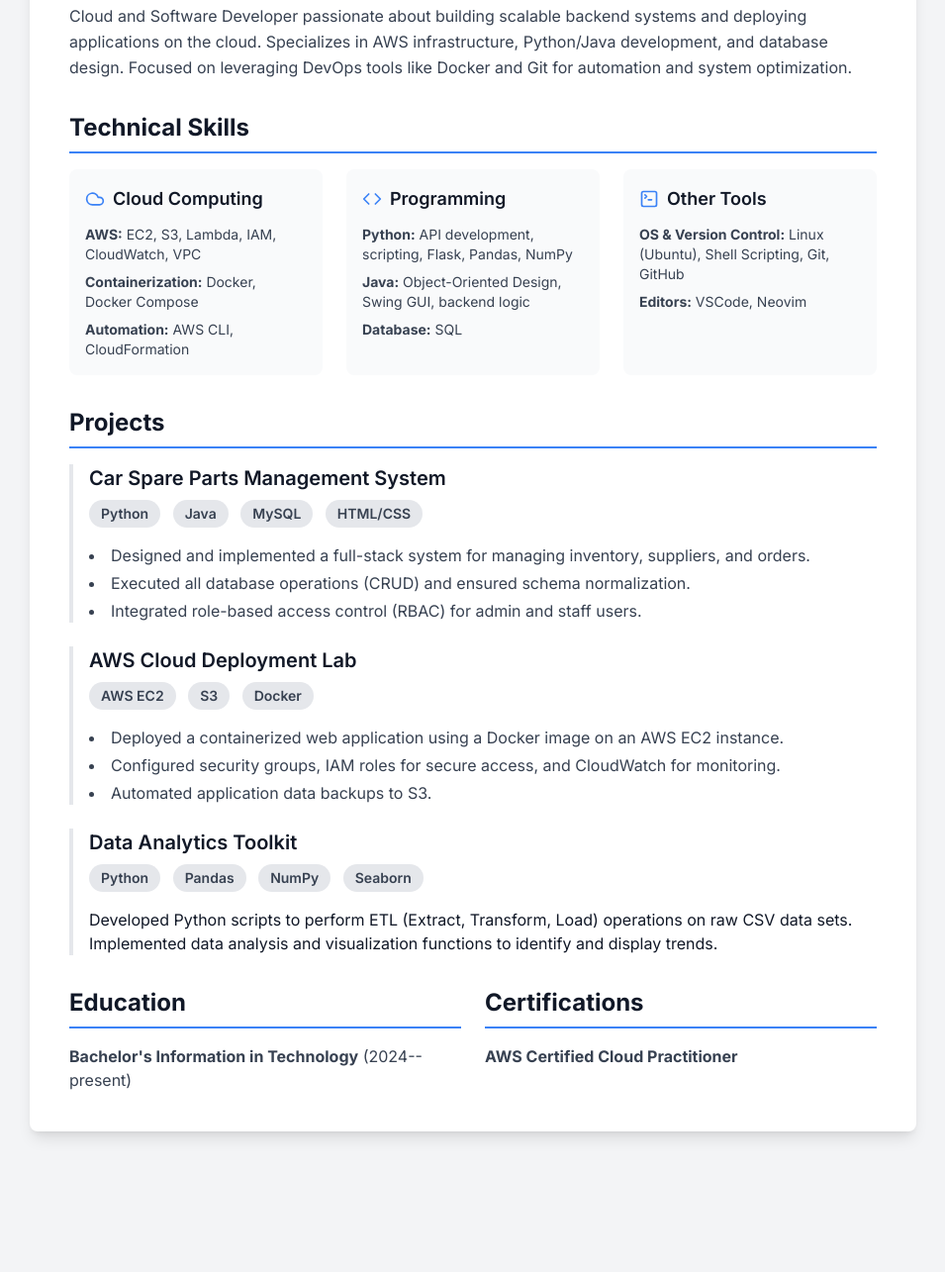
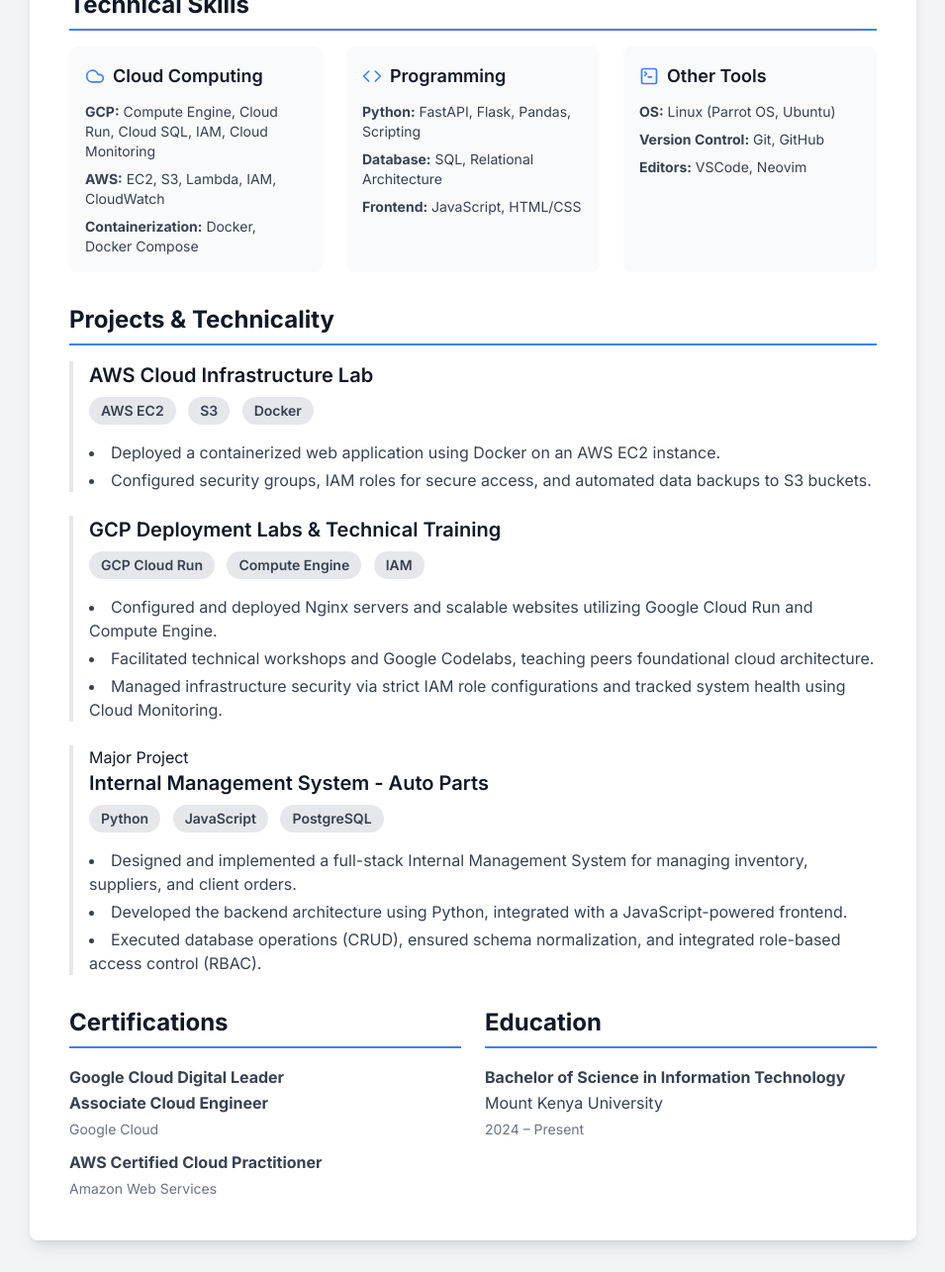
Before and after one commit to DanielRein-1/Web-UI, a plain HTML site: page index.html in a window 1280 px wide. Shown: the part 463-1748 px from the top of the page at 99% size, without its empty margins (162-1117 px from the left). Before the commit the page ends 1638 px from the top, so only its background shows below. Drawn offline with nearby package versions, Linux system fonts and the light colour scheme.

Commit message:
Update CV

```diff
--- a/index.html
+++ b/index.html
@@ -4,9 +4,7 @@
     <meta charset="UTF-8">
     <meta name="viewport" content="width=device-width, initial-scale=1.0">
     <title>Daniel Rein - Cloud & Software Developer</title>
-    <!-- Import Tailwind CSS -->
     <script src="https://cdn.tailwindcss.com"></script>
-    <!-- Import Lucide icons -->
     <script src="https://unpkg.com/lucide@latest"></script>
 
     <style>
@@ -28,7 +26,6 @@
             }
         }
     </style>
-    <!-- Fallback for Inter font -->
     <link rel="preconnect" href="https://fonts.googleapis.com">
     <link rel="preconnect" href="https://fonts.gstatic.com" crossorigin>
     <link href="https://fonts.googleapis.com/css2?family=Inter:wght@400;500;600;700&display=swap" rel="stylesheet">
@@ -37,133 +34,136 @@
 
     <main class="max-w-4xl mx-auto bg-white dark:bg-gray-800 rounded-lg shadow-lg p-6 sm:p-10 print-shadow-none">
 
-        <!-- Header Section -->
-        <header class="flex flex-col sm:flex-row justify-between items-start sm:items-center mb-8">
-            <div>
-               <div class="relative w-48 h-48 sm:w-64 sm:h-64 rounded-full overflow-hidden border-4 border-blue-400 mb-4 sm:mb-0 sm:mr-6">
-    <img src="Dan.jpeg" alt="Daniel Rein" class="absolute inset-0 w-full h-full object-cover">
-</div>
-<h1 class="text-4xl sm:text-5xl font-bold text-blue-600 dark:text-blue-400">Daniel Rein</h1> </div>
-            <div class="mt-4 sm:mt-0 text-sm sm:text-right space-y-1">
-                <a href="mailto:daniellrein8@gmail.com" class="flex items-center text-gray-700 dark:text-gray-300 hover:text-blue-600 dark:hover:text-blue-400">
-                    <i data-lucide="mail" class="w-4 h-4 mr-2"></i>
+        <header class="flex flex-col sm:flex-row justify-between items-center sm:items-end border-b-2 border-gray-200 dark:border-gray-700 pb-6 mb-8">
+            <div class="flex flex-col sm:flex-row items-center sm:items-center text-center sm:text-left">
+                <div class="relative w-32 h-32 rounded-full overflow-hidden border-4 border-blue-400 mb-4 sm:mb-0 sm:mr-6 shrink-0">
+                    <img src="Dan.jpeg" alt="Daniel Rein" class="absolute inset-0 w-full h-full object-cover">
+                </div>
+                <div>
+                    <h1 class="text-4xl sm:text-5xl font-bold text-blue-600 dark:text-blue-400">Daniel Rein</h1>
+                    <p class="text-lg text-gray-600 dark:text-gray-400 mt-1 font-medium">Cloud & Software Developer</p>
+                </div>
+            </div>
+            <div class="mt-4 sm:mt-0 text-sm flex flex-col space-y-2">
+                <a href="mailto:daniellrein8@gmail.com" class="flex items-center text-gray-700 dark:text-gray-300 hover:text-blue-600 dark:hover:text-blue-400 transition-colors">
+                    <i data-lucide="mail" class="w-5 h-5 mr-2 text-blue-500"></i>
                     <span>daniellrein8@gmail.com</span>
                 </a>
-                <a href="https://github.com/DanielRein-1" target="_blank" rel="noopener noreferrer" class="flex items-center text-gray-700 dark:text-gray-300 hover:text-blue-600 dark:hover:text-blue-400">
-                    <i data-lucide="github" class="w-4 h-4 mr-2"></i>
+                <a href="https://github.com/DanielRein-1" target="_blank" rel="noopener noreferrer" class="flex items-center text-gray-700 dark:text-gray-300 hover:text-blue-600 dark:hover:text-blue-400 transition-colors">
+                    <i data-lucide="github" class="w-5 h-5 mr-2 text-gray-800 dark:text-gray-300"></i>
                     <span>github.com/DanielRein-1</span>
                 </a>
             </div>
         </header>
 
-        <!-- Professional Summary -->
         <section class="mb-8">
-            <h2 class="text-2xl font-bold border-b-2 border-blue-500 pb-2 mb-4">Professional Journey</h2>
+            <h2 class="text-2xl font-bold border-b-2 border-blue-500 pb-2 mb-4">Professional Profile</h2>
             <p class="text-base leading-relaxed text-gray-700 dark:text-gray-300">
-                Cloud and Software Developer passionate about building scalable backend systems and deploying applications on the cloud. Specializes in AWS infrastructure, Python/Java development, and database design. Focused on leveraging DevOps tools like Docker and Git for automation and system optimization.
+                DevOps professional and Software Developer passionate about building scalable backend systems and deploying applications on the cloud. Specializes in multi-cloud infrastructure (AWS, GCP), Python development, and database architecture. Proven experience in technical leadership, facilitating developer communities, and leveraging automation tools to optimize system performance.
             </p>
         </section>
 
-        <!-- Technical Skills -->
         <section class="mb-8">
             <h2 class="text-2xl font-bold border-b-2 border-blue-500 pb-2 mb-4">Technical Skills</h2>
             <div class="grid grid-cols-1 md:grid-cols-3 gap-6">
-                <!-- Cloud Computing -->
                 <div class="bg-gray-50 dark:bg-gray-700 p-4 rounded-lg">
                     <h3 class="text-lg font-semibold mb-3 flex items-center"><i data-lucide="cloud" class="w-5 h-5 mr-2 text-blue-500"></i>Cloud Computing</h3>
                     <ul class="space-y-2 text-sm text-gray-700 dark:text-gray-300">
-                        <li><strong>AWS:</strong> EC2, S3, Lambda, IAM, CloudWatch, VPC</li>
+                        <li><strong>GCP:</strong> Compute Engine, Cloud Run, Cloud SQL, IAM, Cloud Monitoring</li>
+                        <li><strong>AWS:</strong> EC2, S3, Lambda, IAM, CloudWatch</li>
                         <li><strong>Containerization:</strong> Docker, Docker Compose</li>
-                        <li><strong>Automation:</strong> AWS CLI, CloudFormation </li>
                     </ul>
                 </div>
-                <!-- Programming -->
                 <div class="bg-gray-50 dark:bg-gray-700 p-4 rounded-lg">
                     <h3 class="text-lg font-semibold mb-3 flex items-center"><i data-lucide="code" class="w-5 h-5 mr-2 text-blue-500"></i>Programming</h3>
                     <ul class="space-y-2 text-sm text-gray-700 dark:text-gray-300">
-                        <li><strong>Python:</strong> API development, scripting, Flask, Pandas, NumPy</li>
-                        <li><strong>Java:</strong> Object-Oriented Design, Swing GUI, backend logic</li>
-                        <li><strong>Database:</strong> SQL </li>
+                        <li><strong>Python:</strong> FastAPI, Flask, Pandas, Scripting</li>
+                        <li><strong>Database:</strong> SQL, Relational Architecture</li>
+                        <li><strong>Frontend:</strong> JavaScript, HTML/CSS</li>
                     </ul>
                 </div>
-                <!-- Other Tools -->
                 <div class="bg-gray-50 dark:bg-gray-700 p-4 rounded-lg">
                     <h3 class="text-lg font-semibold mb-3 flex items-center"><i data-lucide="terminal-square" class="w-5 h-5 mr-2 text-blue-500"></i>Other Tools</h3>
                     <ul class="space-y-2 text-sm text-gray-700 dark:text-gray-300">
-                        <li><strong>OS & Version Control:</strong> Linux (Ubuntu), Shell Scripting, Git, GitHub</li>
+                        <li><strong>OS:</strong> Linux (Parrot OS, Ubuntu)</li>
+                        <li><strong>Version Control:</strong> Git, GitHub</li>
                         <li><strong>Editors:</strong> VSCode, Neovim</li>
                     </ul>
                 </div>
             </div>
         </section>
 
-        <!-- Projects -->
         <section class="mb-8">
-            <h2 class="text-2xl font-bold border-b-2 border-blue-500 pb-2 mb-4">Projects</h2>
+            <h2 class="text-2xl font-bold border-b-2 border-blue-500 pb-2 mb-4">Projects & Technicality </h2>
             <div class="space-y-6">
-                <!-- Project 1 -->
+
                 <div class="border-l-4 border-gray-200 dark:border-gray-700 pl-4">
-                    <h3 class="text-xl font-semibold">Car Spare Parts Management System</h3>
-                    <div class="my-2">
-                        <span class="inline-block bg-gray-200 dark:bg-gray-600 rounded-full px-3 py-1 text-sm font-semibold text-gray-700 dark:text-gray-200 mr-2 mb-2">Python</span>
-                        <span class="inline-block bg-gray-200 dark:bg-gray-600 rounded-full px-3 py-1 text-sm font-semibold text-gray-700 dark:text-gray-200 mr-2 mb-2">Java</span>
-                        <span class="inline-block bg-gray-200 dark:bg-gray-600 rounded-full px-3 py-1 text-sm font-semibold text-gray-700 dark:text-gray-200 mr-2 mb-2">MySQL</span>
-                        <span class="inline-block bg-gray-200 dark:bg-gray-600 rounded-full px-3 py-1 text-sm font-semibold text-gray-700 dark:text-gray-200 mr-2 mb-2">HTML/CSS</span>
-                    </div>
-                    <ul class="list-disc list-inside text-gray-700 dark:text-gray-300 space-y-1">
-                        <li>Designed and implemented a full-stack system for managing inventory, suppliers, and orders.</li>
-                        <li>Executed all database operations (CRUD) and ensured schema normalization.</li>
-                        <li>Integrated role-based access control (RBAC) for admin and staff users.</li>
-                    </ul>
-                </div>
-
-                <!-- Project 2 -->
-                <div class="border-l-4 border-gray-200 dark:border-gray-700 pl-4">
-                    <h3 class="text-xl font-semibold">AWS Cloud Deployment Lab</h3>
+                    <h3 class="text-xl font-semibold">AWS Cloud Infrastructure Lab</h3>
                     <div class="my-2">
                         <span class="inline-block bg-gray-200 dark:bg-gray-600 rounded-full px-3 py-1 text-sm font-semibold text-gray-700 dark:text-gray-200 mr-2 mb-2">AWS EC2</span>
                         <span class="inline-block bg-gray-200 dark:bg-gray-600 rounded-full px-3 py-1 text-sm font-semibold text-gray-700 dark:text-gray-200 mr-2 mb-2">S3</span>
                         <span class="inline-block bg-gray-200 dark:bg-gray-600 rounded-full px-3 py-1 text-sm font-semibold text-gray-700 dark:text-gray-200 mr-2 mb-2">Docker</span>
                     </div>
                     <ul class="list-disc list-inside text-gray-700 dark:text-gray-300 space-y-1">
-                        <li>Deployed a containerized web application using a Docker image on an AWS EC2 instance.</li>
-                        <li>Configured security groups, IAM roles for secure access, and CloudWatch for monitoring.</li>
-                        <li>Automated application data backups to S3.</li>
+                        <li>Deployed a containerized web application using Docker on an AWS EC2 instance.</li>
+                        <li>Configured security groups, IAM roles for secure access, and automated data backups to S3 buckets.</li>
                     </ul>
                 </div>
 
-                <!-- Project 3 -->
                 <div class="border-l-4 border-gray-200 dark:border-gray-700 pl-4">
-                    <h3 class="text-xl font-semibold">Data Analytics Toolkit</h3>
+                    <h3 class="text-xl font-semibold">GCP Deployment Labs & Technical Training</h3>
+                    <div class="my-2">
+                        <span class="inline-block bg-gray-200 dark:bg-gray-600 rounded-full px-3 py-1 text-sm font-semibold text-gray-700 dark:text-gray-200 mr-2 mb-2">GCP Cloud Run</span>
+                        <span class="inline-block bg-gray-200 dark:bg-gray-600 rounded-full px-3 py-1 text-sm font-semibold text-gray-700 dark:text-gray-200 mr-2 mb-2">Compute Engine</span>
+                        <span class="inline-block bg-gray-200 dark:bg-gray-600 rounded-full px-3 py-1 text-sm font-semibold text-gray-700 dark:text-gray-200 mr-2 mb-2">IAM</span>
+                    </div>
+                    <ul class="list-disc list-inside text-gray-700 dark:text-gray-300 space-y-1">
+                        <li>Configured and deployed Nginx servers and scalable websites utilizing Google Cloud Run and Compute Engine.</li>
+                        <li>Facilitated technical workshops and Google Codelabs, teaching peers foundational cloud architecture.</li>
+                        <li>Managed infrastructure security via strict IAM role configurations and tracked system health using Cloud Monitoring.</li>
+                    </ul>
+                </div>
+
+                <div class="border-l-4 border-gray-200 dark:border-gray-700 pl-4">
+                    <h2>Major Project</h2>
+                    <h3 class="text-xl font-semibold">Internal Management System - Auto Parts</h3>
                     <div class="my-2">
                         <span class="inline-block bg-gray-200 dark:bg-gray-600 rounded-full px-3 py-1 text-sm font-semibold text-gray-700 dark:text-gray-200 mr-2 mb-2">Python</span>
-                        <span class="inline-block bg-gray-200 dark:bg-gray-600 rounded-full px-3 py-1 text-sm font-semibold text-gray-700 dark:text-gray-200 mr-2 mb-2">Pandas</span>
-                        <span class="inline-block bg-gray-200 dark:bg-gray-600 rounded-full px-3 py-1 text-sm font-semibold text-gray-700 dark:text-gray-200 mr-2 mb-2">NumPy</span>
-                        <span class="inline-block bg-gray-200 dark:bg-gray-600 rounded-full px-3 py-1 text-sm font-semibold text-gray-700 dark:text-gray-200 mr-2 mb-2">Seaborn</span>
+                        <span class="inline-block bg-gray-200 dark:bg-gray-600 rounded-full px-3 py-1 text-sm font-semibold text-gray-700 dark:text-gray-200 mr-2 mb-2">JavaScript</span>
+                        <span class="inline-block bg-gray-200 dark:bg-gray-600 rounded-full px-3 py-1 text-sm font-semibold text-gray-700 dark:text-gray-200 mr-2 mb-2">PostgreSQL</span>
                     </div>
-                    <ul class_name="list-disc list-inside text-gray-700 dark:text-gray-300 space-y-1">
-                        <li>Developed Python scripts to perform ETL (Extract, Transform, Load) operations on raw CSV data sets.</li>
-                        <li>Implemented data analysis and visualization functions to identify and display trends.</li>
+                    <ul class="list-disc list-inside text-gray-700 dark:text-gray-300 space-y-1">
+
+                        <li>Designed and implemented a full-stack Internal Management System  for managing inventory, suppliers, and client orders.</li>
+                        <li>Developed the backend architecture using Python, integrated with a JavaScript-powered frontend.</li>
+                        <li>Executed database operations (CRUD), ensured schema normalization, and integrated role-based access control (RBAC).</li>
                     </ul>
                 </div>
             </div>
         </section>
 
-        <!-- Education & Certifications -->
         <section>
             <div class="grid grid-cols-1 md:grid-cols-2 gap-6">
-                <!-- Education -->
+                <div>
+                    <h2 class="text-2xl font-bold border-b-2 border-blue-500 pb-2 mb-4">Certifications</h2>
+                    <ul class="text-gray-700 dark:text-gray-300 leading-relaxed space-y-2">
+                        <li>
+                            <strong>Google Cloud Digital Leader</strong><br>
+                            <strong>Associate Cloud Engineer</strong><br>
+                            <span class="text-sm text-gray-500">Google Cloud</span>
+                        </li>
+                        <li>
+                            <strong>AWS Certified Cloud Practitioner</strong><br>
+                            <span class="text-sm text-gray-500">Amazon Web Services</span>
+                        </li>
+                    </ul>
+                </div>
                 <div>
                     <h2 class="text-2xl font-bold border-b-2 border-blue-500 pb-2 mb-4">Education</h2>
-                    <p class="text-gray-700 dark:text-gray-300">
-                        <strong>Bachelor's Information in Technology</strong> (2024--present)
-                    </p>
-                </div>
-                <!-- Certifications -->
-                <div>
-                    <h2 class="text-2xl font-bold border-b-2 border-blue-500 pb-2 mb-4">Certifications</h2>
-                    <p class="text-gray-700 dark:text-gray-300">
-                        <strong>AWS Certified Cloud Practitioner</strong>
+                    <p class="text-gray-700 dark:text-gray-300 leading-relaxed">
+                        <strong>Bachelor of Science in Information Technology</strong><br>
+                        Mount Kenya University <br>
+                        <span class="text-sm text-gray-500">2024 &ndash; Present</span>
                     </p>
                 </div>
             </div>
@@ -171,7 +171,6 @@
 
     </main>
 
-    <!-- Script to activate Lucide icons -->
     <script>
       lucide.createIcons();
     </script>
```
